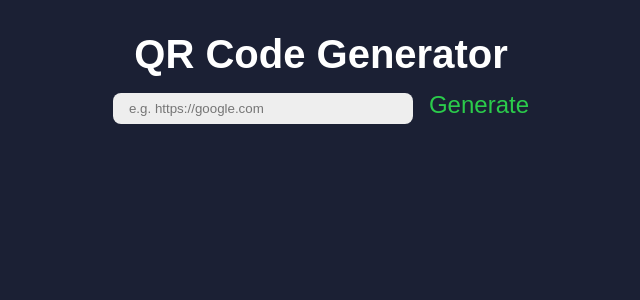
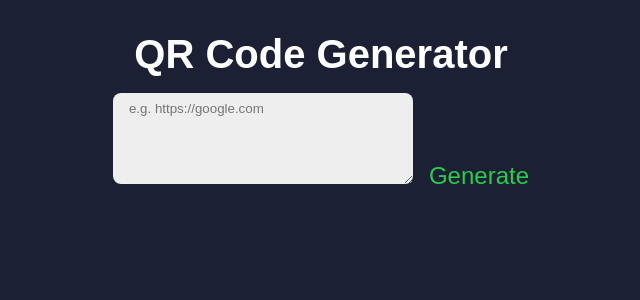
Before and after one commit to xml12333/reactJS, a React (Vite) app: page / in a window 1280 px wide. Shown: the top 300 px of the page, without its empty margins (319-959 px from the left). Built offline with nearby package versions, Linux system fonts and the light colour scheme.

Commit message:
change input to textarea

```diff
--- a/src/App.jsx
+++ b/src/App.jsx
@@ -4,9 +4,9 @@ function App() {
   const [url, setUrl] = useState("");
   const [qrcode, setQrcode] = useState("");
   const GenerateQrCode = () => {
-    console.log(url.split(' ').join("\r\n"));
+    console.log(url);
     QRCode.toDataURL(
-      url.split(' ').join("\r\n"),
+      url,
       {
         width: 1000,
         margin: 2,
@@ -25,8 +25,8 @@ function App() {
   return (
     <div className="app">
       <h1>QR Code Generator</h1>
-      <input
-        type="text"
+      <textarea
+        rows={5}
         placeholder="e.g. https://google.com"
         value={url}
         onChange={(e) => setUrl(e.target.value)}
--- a/src/index.css
+++ b/src/index.css
@@ -20,7 +20,7 @@ h1{
   margin-bottom: 1rem;
 }
 
-input{
+textarea{
   appearance: none;
   outline: none;
   border: none;
```
